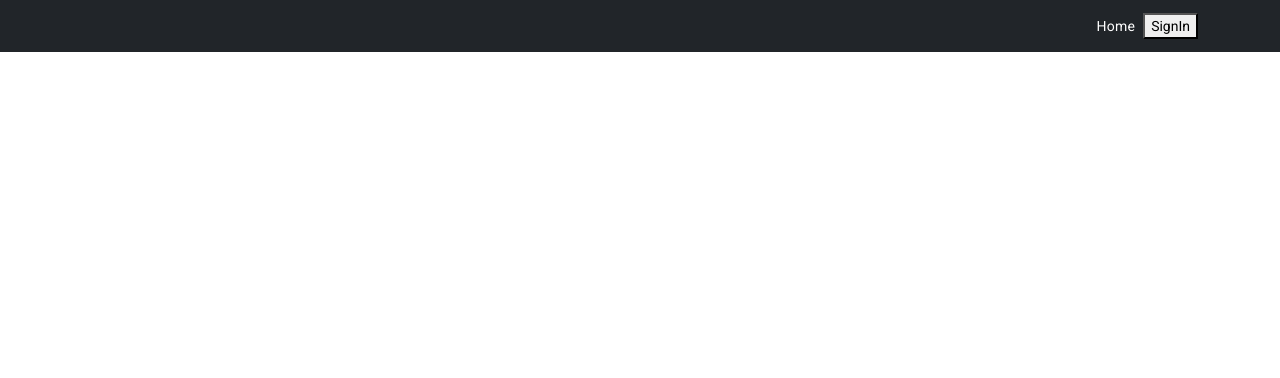
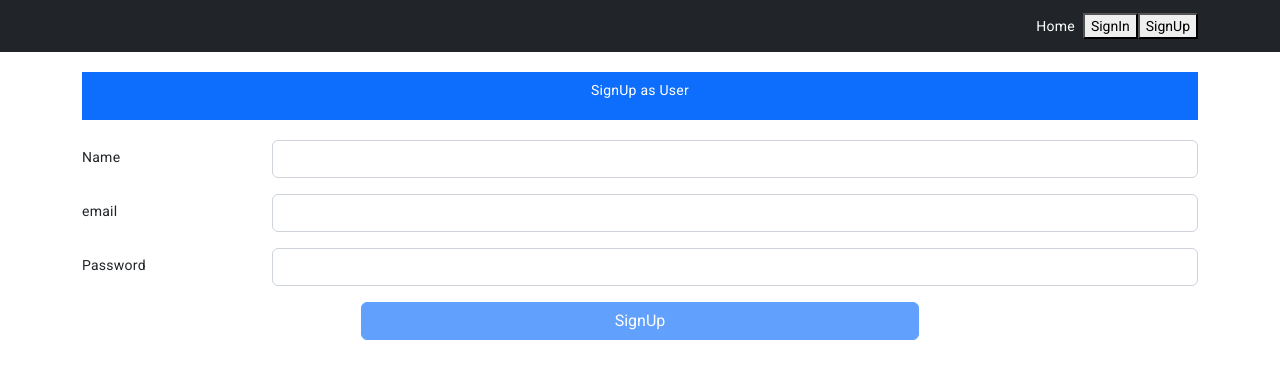
Before and after one commit to malith-hashan/StressManagementFrontend, an Angular app: page /SignUp in a window 1280 px wide. Before the commit this address led to /. Shown: the top 378 px of the page. Built offline with nearby package versions, Linux system fonts and the light colour scheme.

Commit message:
all work without servey

```diff
--- a/src/app/app-routing.module.ts
+++ b/src/app/app-routing.module.ts
@@ -11,6 +11,7 @@ import {ForbiddenComponent} from "./forbidden/forbidden.component";
 import {AdminComponent} from "./admin/admin.component";
 import {UserTrackComponent} from "./user-track/user-track.component";
 import {AuthGuard} from "./auth/auth.guard";
+import {SignUpComponent} from "./sign-up/sign-up.component";
 
 const routes: Routes = [
   {path: 'home', component: HomeComponent},
@@ -20,6 +21,7 @@ const routes: Routes = [
   {path: 'AdminServeyView', component: ViewAllserveysComponent},
   {path: 'UserServeyView', component: UserServerViewComponent},
   {path: 'SignIn', component: SignInComponent},
+  {path: 'SignUp', component: SignUpComponent},
   {path: 'Forbidden', component: ForbiddenComponent},
   {path: 'userTrack', component: UserTrackComponent ,canActivate:[AuthGuard],data:{roles:['ROLE_USER']}},
   {path: 'admin', component: AdminComponent ,canActivate:[AuthGuard],data:{roles:['ROLE_ADMIN']}}
--- a/src/app/header/header.component.html
+++ b/src/app/header/header.component.html
@@ -26,6 +26,7 @@
         </li>
       </ul>
       <button *ngIf="!isLogedin()" type="button" class="btn-success" routerLink="SignIn">SignIn</button>
+    <button *ngIf="!isLogedin()" type="button" class="btn-success" routerLink="SignUp">SignUp</button>
       <button *ngIf="isLogedin()" type="button" class="btn-success" routerLink="SignIn" (click)="isLogout()">LogOUT</button>
 
     </div>
--- /dev/null
+++ b/src/app/modules/signUpRequestModle.ts
@@ -0,0 +1,7 @@
+export interface SignUpRequestModle{
+  username:string,
+  email:string,
+  roles:string[],
+password:string
+
+}
--- a/src/app/service/user.service.ts
+++ b/src/app/service/user.service.ts
@@ -2,6 +2,8 @@ import { Injectable } from '@angular/core';
 import {HttpClient, HttpHeaders} from "@angular/common/http";
 import {NgForm} from "@angular/forms";
 import {UserAuthService} from "./user-auth.service";
+import {SignUpRequestModle} from "../modules/signUpRequestModle";
+import {Observable} from "rxjs";
 
 @Injectable({
   providedIn: 'root'
@@ -40,5 +42,19 @@ export class UserService {
     }
   }
 
+  // public signUP(userSignUp:SignUpRequestModle):Observable<SignUpRequestModle>{
+  //   console.log("success")
+  //   return this.httpclient.post<SignUpRequestModle>(this.PATH_OF_API +"/signup",userSignUp)
+  //
+  // }
+  // public signUP(userSignUp:SignUpRequestModle):Observable<SignUpRequestModle>{
+  //   console.log("success")
+  //   return this.httpclient.post<SignUpRequestModle>(this.PATH_OF_API +"/signup",userSignUp)
+  //
+  // }
+
+  public signUP(userSignUp:SignUpRequestModle) {
+    return this.httpclient.post(this.PATH_OF_API +"/signup",userSignUp);
 
 }
+}
--- a/src/app/sign-in/sign-in.component.html
+++ b/src/app/sign-in/sign-in.component.html
@@ -20,7 +20,9 @@
       <input type="submit"
              value="Login"
              class="btn btn-outline-primary form-control rounded-0">
+
     </form>
+<!--    <button type="button" (click)="gotoSignup()">signup</button>-->
   </div>
 </div>
 
--- a/src/app/sign-in/sign-in.component.ts
+++ b/src/app/sign-in/sign-in.component.ts
@@ -4,6 +4,8 @@ import {UserService} from "../service/user.service";
 import {UserAuthService} from "../service/user-auth.service";
 import {Router} from "@angular/router";
 import {SharedService} from "../service/shared.service";
+import {MatDialog} from "@angular/material/dialog";
+import {SignUpComponent} from "../sign-up/sign-up.component";
 
 @Component({
   selector: 'app-sign-in',
@@ -14,7 +16,8 @@ export class SignInComponent {
   constructor(private userservice: UserService,
               private userAuthService: UserAuthService,
               private router :Router,
-              private sharedService :SharedService) {
+              private sharedService :SharedService,
+              private matDialog:MatDialog) {
   }
 
   login(loginForm: NgForm) {
@@ -44,5 +47,9 @@ export class SignInComponent {
     )
 
   }
+  // gotoSignup(){
+  //   console.log("signup button work")
+  //   this.matDialog.open(SignUpComponent)
+  // }
 
 }
--- a/src/app/sign-up/sign-up.component.html
+++ b/src/app/sign-up/sign-up.component.html
@@ -1 +1,54 @@
-<p>sign-up works!</p>
+<div class="container">
+  <br>
+  <span class="d-block p-2 text-bg-primary">
+        <p class="text-center">SignUp as User</p>
+    </span>
+  <br>
+  <form [formGroup]="signup">
+
+
+
+
+    <div class="mb-3 row">
+      <label  class="col-sm-2 col-form-label">Name</label>
+
+      <div class="col-sm-10">
+        <input type="text" class="form-control" id="username" formControlName="username">
+        <div *ngIf="signup.controls['username'].invalid && signup.controls['username'].touched"
+             class="text-danger">
+          Name is required
+        </div>
+      </div>
+    </div>
+
+
+    <div class="mb-3 row">
+      <label  class="col-sm-2 col-form-label">email</label>
+
+      <div class="col-sm-10">
+        <input type="text" class="form-control" id="email" formControlName="email">
+        <div *ngIf="signup.controls['email'].invalid && signup.controls['email'].touched" class="text-danger">
+          Address is required
+        </div>
+      </div>
+
+    </div>
+
+
+    <div class="mb-3 row">
+      <label class="col-sm-2 col-form-label">Password</label>
+      <div class="col-sm-10">
+        <input type="password" class="form-control" id="password" formControlName="password">
+        <div *ngIf="signup.controls['password'].invalid && signup.controls['password'].touched"
+             class="text-danger">
+          Password is required
+        </div>
+      </div>
+    </div>
+
+    <div class="d-grid gap-2 col-6 mx-auto">
+      <button class="btn btn-primary" type="submit" (click)=" addUser()" [disabled]="signup.invalid">SignUp</button>
+
+    </div>
+  </form>
+</div>
--- a/src/app/sign-up/sign-up.component.ts
+++ b/src/app/sign-up/sign-up.component.ts
@@ -1,10 +1,62 @@
-import { Component } from '@angular/core';
+import {Component, OnInit} from '@angular/core';
+import {FormControl, FormGroup, Validators} from "@angular/forms";
+import {UserService} from "../service/user.service";
+import {SignUpRequestModle} from "../modules/signUpRequestModle";
+import {Router} from "@angular/router";
 
 @Component({
   selector: 'app-sign-up',
   templateUrl: './sign-up.component.html',
   styleUrls: ['./sign-up.component.css']
 })
-export class SignUpComponent {
+export class SignUpComponent implements OnInit{
+  constructor(private userService:UserService,
+              private router:Router
+              ) {
+  }
+  ngOnInit() {
+  }
+  signup =new FormGroup({
+  username:new FormControl('',[Validators.required]),
+  email :new FormControl('',[Validators.required]),
+  password :new FormControl('',[Validators.required])
+  })
+
+
+
+  addUser(): void {
+    // // Extract the values from the form group
+    // const username1 = this.signup.get('username')?.value;
+    // const emai1l = this.signup.get('email')?.value;
+    // const password1 = this.signup.get('password')?.value;
+
+
+    const user:SignUpRequestModle=<SignUpRequestModle>{
+      username:this.signup.get('username')?.value,
+      email:this.signup.get('email')?.value,
+      roles:['user'],
+      password:this.signup.get('password')?.value
+
+    }
+
+    console.log(user)
+    this.userService.signUP(user).subscribe(
+      (responce:any)=> {
+
+        this.signup.reset();
+        window.location.reload();
+        console.log(responce)
+        console.log("sucess")
+      },
+      error => {
+        // alert(error.message )
+        this.signup.reset();
+        alert("user registration Success")
+        console.log("message is : "+error)
+        this.router.navigate(['/SignIn'])
+      }
+
+    )
+  }
 
 }
```
